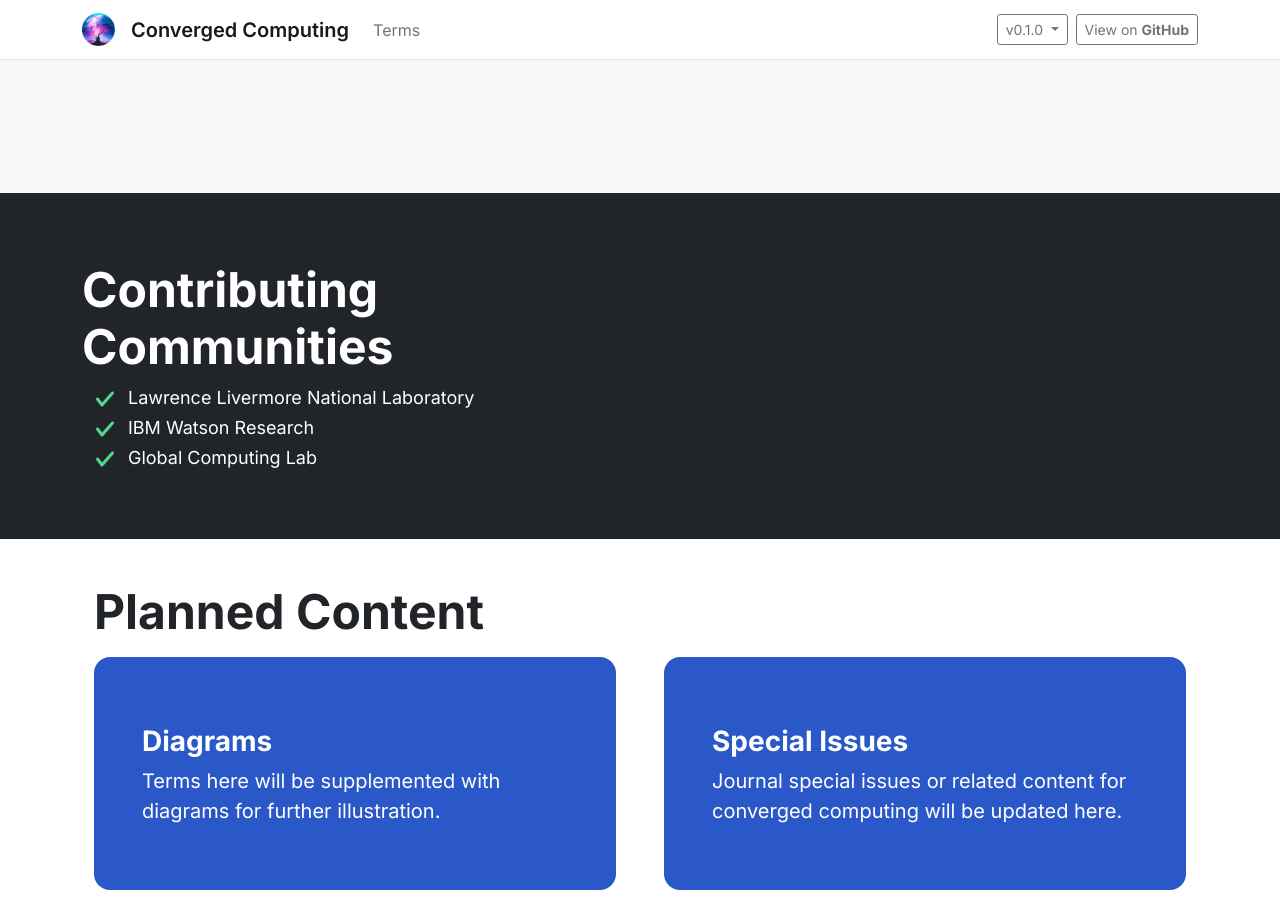
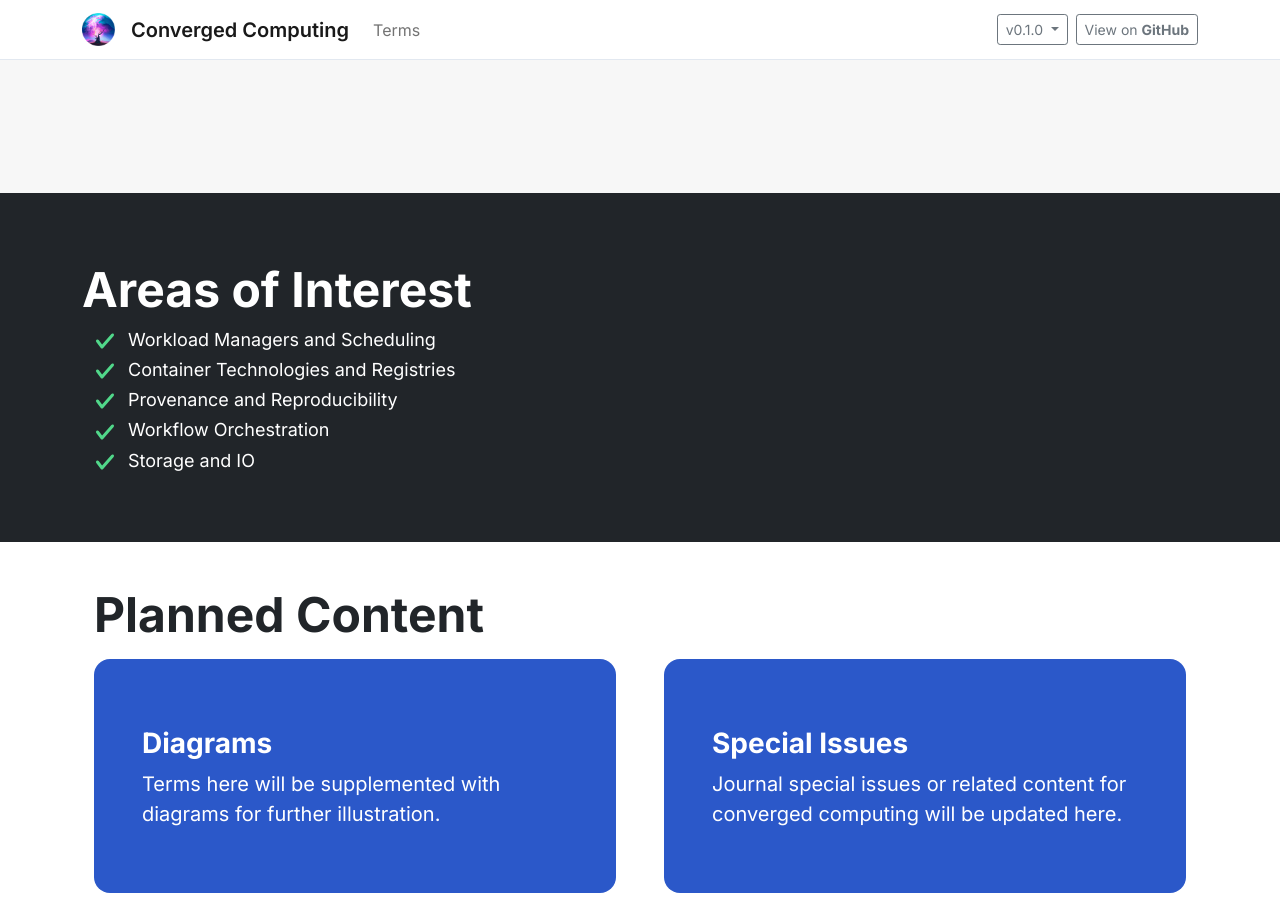
Before and after one commit to converged-computing/converged-computing.github.io, a Jekyll site: the page built from index.html, in a window 1280 px wide and 900 px high, scrolled down 499 px. Built offline with Jekyll 4.4.1, drawn with Linux system fonts in a browser that asks for light colours; nearby versions of some CDN libraries; comment, search, counter and statistics services are not loaded; grey boxes are pictures that could not be loaded.

Commit message:
index: remove institutional references
Signed-off-by: vsoch <vsoch@users.noreply.github.com>

```diff
--- a/index.html
+++ b/index.html
@@ -34,11 +34,13 @@ active: index
   <div class="container">
     <div class="row" style="padding-bottom:25px">
       <div class="col-md-6">
-        <h3 class="display-5 fw-bold mt-4">Contributing Communities</h3>
+        <h3 class="display-5 fw-bold mt-4">Areas of Interest</h3>
         <ul class="supported-client-list">
-          <li><img src="/img/icons/check-green.svg" />Lawrence Livermore National Laboratory</li>
-          <li><img src="/img/icons/check-green.svg" />IBM Watson Research</li>
-          <li><img src="/img/icons/check-green.svg" />Global Computing Lab</li>
+          <li><img src="/img/icons/check-green.svg" />Workload Managers and Scheduling</li>
+          <li><img src="/img/icons/check-green.svg" />Container Technologies and Registries</li>
+          <li><img src="/img/icons/check-green.svg" />Provenance and Reproducibility</li>
+          <li><img src="/img/icons/check-green.svg" />Workflow Orchestration</li>
+          <li><img src="/img/icons/check-green.svg" />Storage and IO</li>
           <!--<li><img src="/img/icons/check-green.svg" />Google Inc.</li>!-->
         </ul>
       </div>
```
